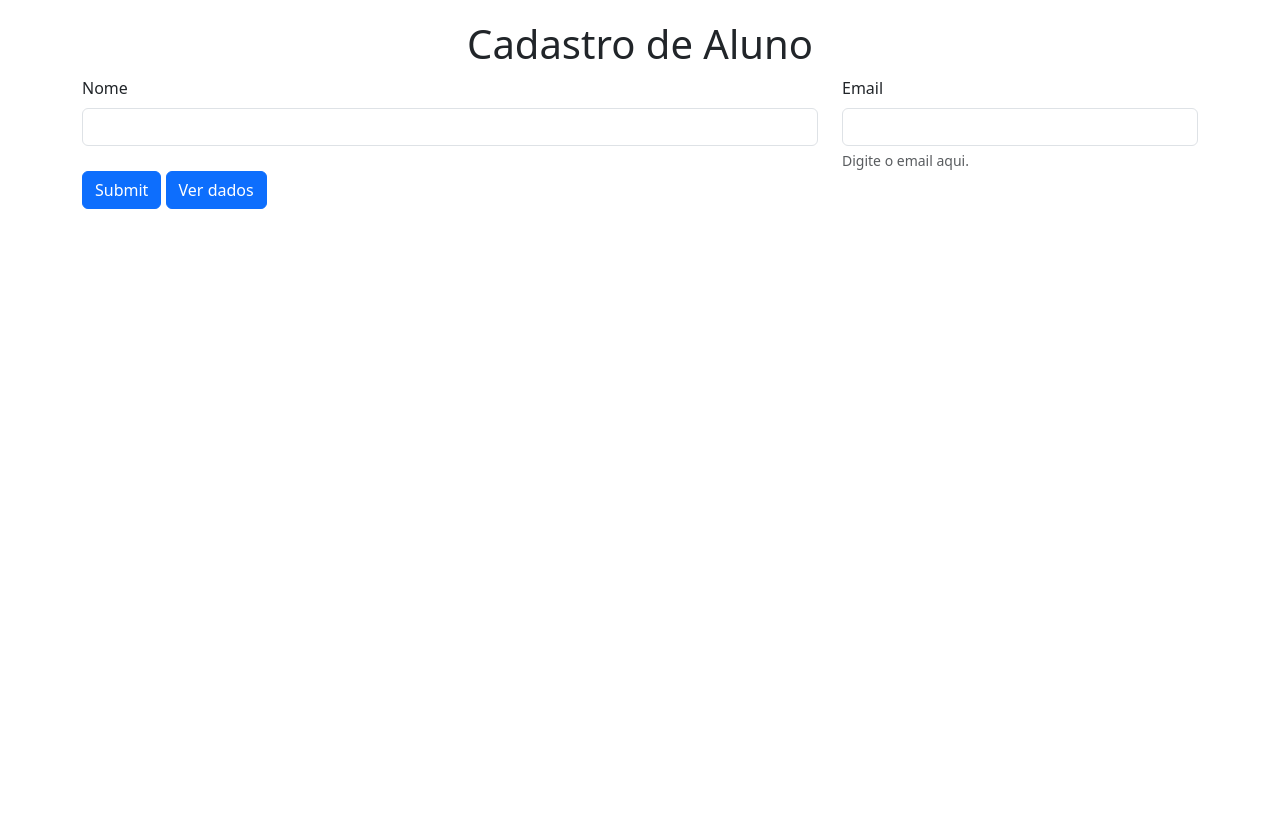
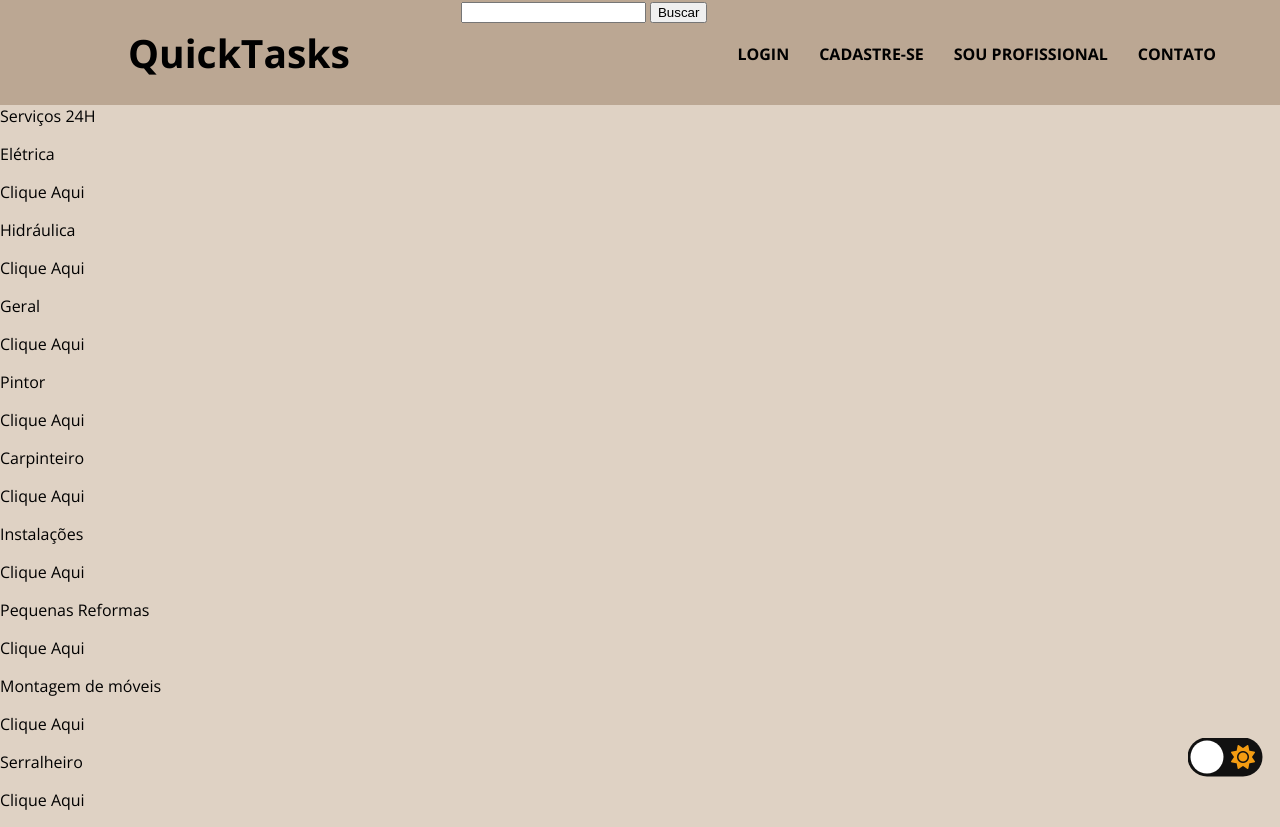
Before and after one commit to Gustavoteixeira10/Quick-Tasks, a PHP site: page / in a window 1280 px wide. Before the commit the page ends 209 px from the top, so only its background shows below. Run offline with PHP 8.4, Linux system fonts and the light colour scheme; some libraries are stand-ins or nearby versions.

Commit message:
Update index.php

```diff
--- a/index.php
+++ b/index.php
@@ -1,46 +1,182 @@
 <!DOCTYPE html>
-<html lang="pt-br">
+<html lang="en">
 
 <head>
-    <meta charset="UTF-8">
-    <meta name="viewport" content="width=device-width, initial-scale=1.0">
-    <link href="https://cdn.jsdelivr.net/npm/bootstrap@5.3.2/dist/css/bootstrap.min.css" rel="stylesheet" integrity="sha384-T3c6CoIi6uLrA9TneNEoa7RxnatzjcDSCmG1MXxSR1GAsXEV/Dwwykc2MPK8M2HN" crossorigin="anonymous">
-    <title>Primeiro Projeto</title>
-    <style type="text/css">
-        body {
-            margin: 20px;
-        }
-    </style>
+  <meta charset="UTF-8">
+  <meta name="viewport" content="width=device-width, initial-scale=1.0">
+  <title>QuickTasks</title>
+  <link rel="preconnect" href="https://fonts.googleapis.com">
+  <link rel="preconnect" href="https://fonts.gstatic.com" crossorigin>
+  <link href="https://fonts.googleapis.com/css2?family=Open+Sans:ital,wght@0,300..800;1,300..800&display=swap" rel="stylesheet">
+  <link rel="stylesheet" href="style.css?v=<?= time() ?>">
 </head>
+<?php
+require('conexao.php');
+
+if (!isset($_SESSION)) {
+  session_start();
+}
+
+if (!empty($_SESSION['id'])) {
+  $id_user = $_SESSION['id'];
+
+  try {
+    $sql = "SELECT * FROM perfil WHERE id = $id_user";
+    // Prepara a declaração SQL
+    $stmt = $pdo->prepare($sql);
+
+    // Executa a declaração SQL com os parâmetros bind
+    $stmt->execute();
+
+    $usuario = $stmt->fetch(PDO::FETCH_ASSOC);
+  } catch (PDOException $e) {
+    //echo "Login não efetuado";
+  }
+
+  $busca = "";
+}
+?>
 
 <body>
-    <h1 class="text-center"> Cadastro de Aluno</h1>
 
-    <form action="insert.php" method="post">
-        <div class="container">
+  <header>
 
-            <div class="row">
+    <h1>QuickTasks</h1>
 
-                <div class="col-md-8">
-                    <label for="exampleInputText1" class="form-label">Nome</label>
-                    <input type="text" name="nome" class="form-control" id="exampleInputText1">
-                </div>
+    <form action="busca.php" method="GET" id="busca">
+      <input type="text" name="busca" id="txt-busca">
+      <input type="submit" value="Buscar" id="btn-busca">
+    </form>
+
+    <h2><a href="logar.php">LOGIN</a></h2>
+    <h2><a href="cadastrese.php">CADASTRE-SE</a></h2>
+    <h2><a href="profissional.php">SOU PROFISSIONAL</a></h2>
+    <h2><a href="contato.php">CONTATO</a></h2>
 
 
-                <div class="col-md-4">
-                    <label for="exampleInputEmail1" class="form-label">Email</label>
-                    <input type="email" name="email" class="form-control" id="exampleInputEmail1" aria-describedby="emailHelp">
-                    <div id="emailHelp" class="form-text">Digite o email aqui.</div>
-                </div>
 
-            </div>
-
-            <button type="submit" class="btn btn-primary">Submit</button>
-            <a href="dados.php" class="btn btn-primary">Ver dados</a>
+    <?php if (!empty($_SESSION['id'])) { ?>
+      <div id="perfil">
+        <div>
+          <img src="<?php if (isset($usuario)) {
+                      echo $usuario['foto_perfil'];
+                    } else {
+                      echo 'usuario.jpg';
+                    }
+                    ?>" alt="">
         </div>
 
-    </form>
+        <ul id="dropdown">
+          <li><a href="perfil.php"> Editar Perfil </li>
+          <li><a href="logout.php"> Sair </a></li>
+        </ul>
+      </div>
+    <?php } ?>
 
+
+
+  </header>
+
+
+  <!-- MAIN -->
+
+
+  <main id="conteudo">
+
+    <a  href="busca.php" class="banner">
+      <div class="float">
+        Serviços 24H
+      </div>
+    </a>
+
+    <a href="busca.php?busca=eletrica" class="card eletrica" id="eletrica">
+      <p>Elétrica</p>
+      <span class="botao-card">Clique Aqui</span>
+      <div></div>
+
+    </a>
+
+
+    <a href="busca.php?busca=hidraulica" class="card hidraulica">
+      <p>Hidráulica</p>
+      <span class="botao-card">Clique Aqui</span>
+      <div></div>
+    </a>
+
+
+    <a href="busca.php?busca=geral" class="card geral">
+    <p>Geral</p>
+    <span class="botao-card">Clique Aqui</span>
+    <div></div>
+    </a>
+
+    <a href="busca.php?busca=pintor" class="card pintor">
+    <p>Pintor</p>
+    <span class="botao-card">Clique Aqui</span>
+    <div></div>
+    </a>
+
+    <a href="busca.php?busca=carpinteiro" class="card carpinteiro">
+    <p>Carpinteiro</p>
+    <span class="botao-card">Clique Aqui</span>
+    <div></div>
+    </a>
+
+    <a href="busca.php?busca=instalacoes" class="card instalacoes">
+    <p>Instalações</p>
+    <span class="botao-card">Clique Aqui</span>
+    <div></div>
+    </a>
+
+    <a href="busca.php?busca=reformas" class="card reformas">
+    <p>Pequenas Reformas</p>
+    <span class="botao-card">Clique Aqui</span>
+    <div></div>
+    </a>
+
+    <a href="busca.php?busca=moveis" class="card moveis">
+    <p>Montagem de móveis</p>
+    <span class="botao-card">Clique Aqui</span>
+    <div></div>
+    </a>
+
+    <a href="busca.php?busca=serralheiro" class="card serralheiro">
+    <p>Serralheiro</p>
+    <span class="botao-card">Clique Aqui</span>
+    <div></div>
+    </a>
+
+
+
+
+  </main>
+
+
+
+
+
+  <!-- Botao dark mode -->
+
+  <div>
+    <input type="checkbox" class="checkbox" id="chk" />
+    <label class="label" for="chk">
+      <i class="fas fa-moon"></i>
+      <i class="fas fa-sun"></i>
+      <div class="ball"></div>
+    </label>
+  </div>
+  <script defer src="script.js"></script>
+
+  <script src="https://kit.fontawesome.com/998c60ef77.js" crossorigin="anonymous"></script>
+
+
+
+
+
+</body>
+<script>
+</script>
+</html>
 </body>
 
 </html>
```
